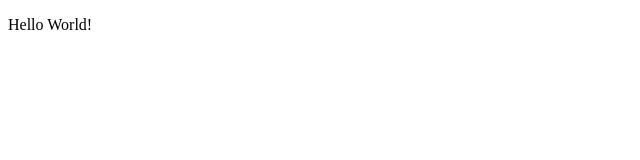
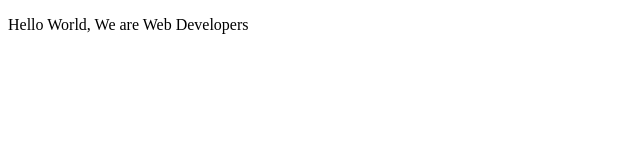
Before and after one commit to MFahadUmer/Muhammad-and-Tsurugeek, a plain HTML site: page index.html in a window 1280 px wide. Shown: the whole page, without its empty margins (0-640 px from the left). Drawn offline with Linux system fonts and the light colour scheme.

Commit message:
Updated Index.html
Hello world we are web developers added

```diff
--- a/index.html
+++ b/index.html
@@ -8,7 +8,7 @@
 
   <body>
     <script src="https://cdn.freecodecamp.org/testable-projects-fcc/v1/bundle.js"></script>
-    <p>Hello World!</p>
+    <p>Hello World, We are Web Developers</p>
     <!--
 
     Hello Camper!
```
